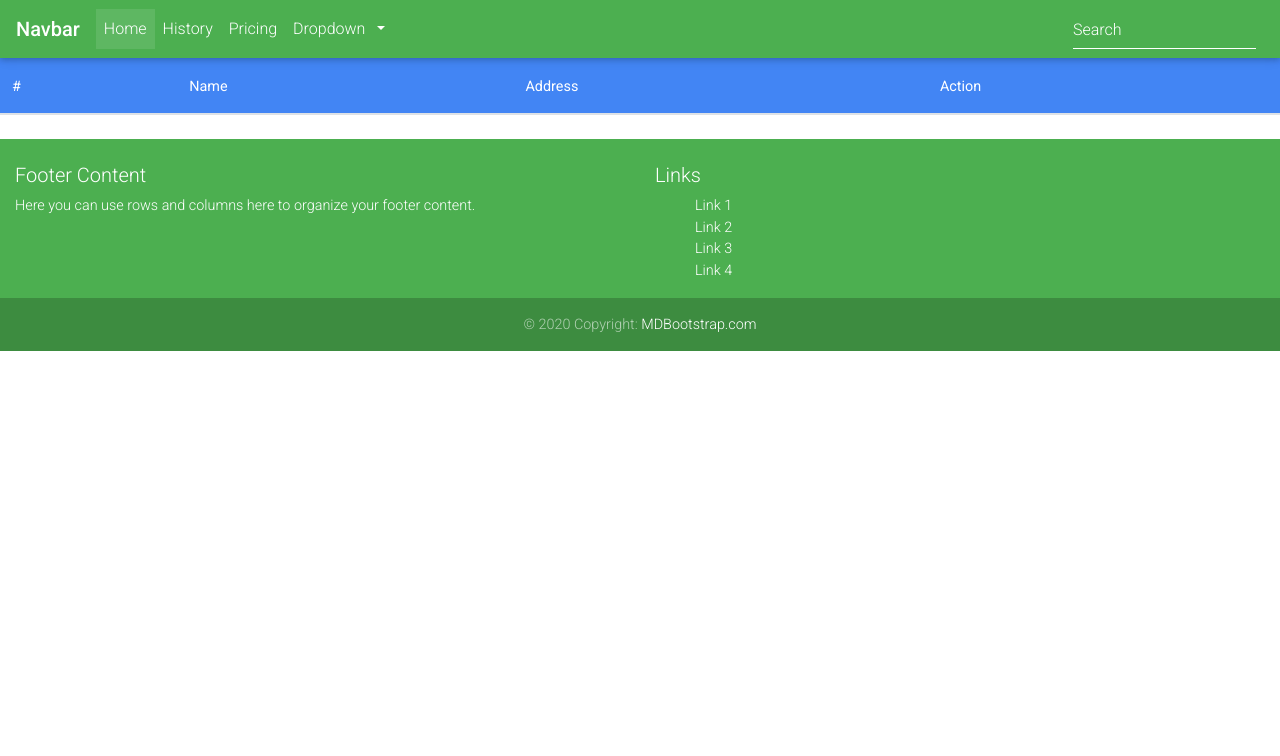
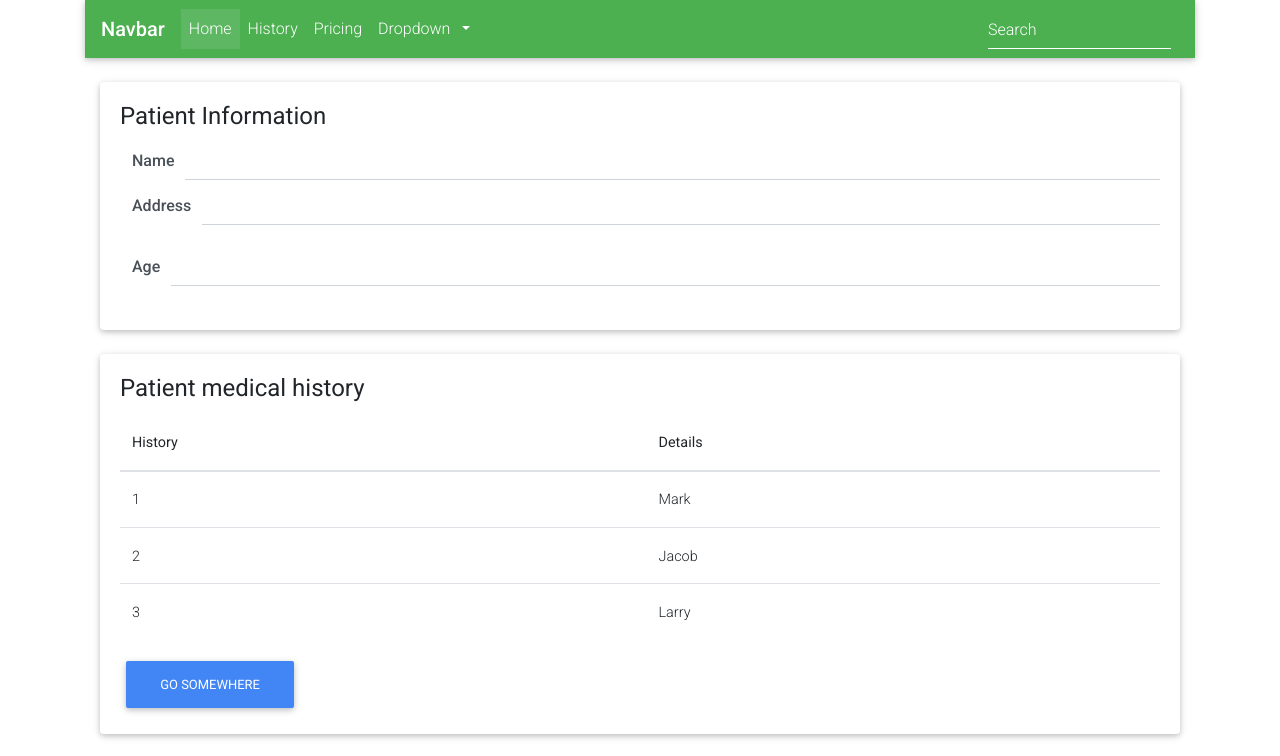
Before and after one commit to mwinamijr/Team-213-A-Front-End, a React (Create React App) app: page /history/1 in a window 1280 px wide. Shown: the top 756 px of the page. Built offline with nearby package versions, Linux system fonts and the light colour scheme; no server answers.

Commit message:
created history detail page

```diff
--- a/src/App.js
+++ b/src/App.js
@@ -1,14 +1,14 @@
 import React from 'react';
 import { BrowserRouter as Router } from 'react-router-dom';
 import Layout from './containers/Layout';
-import History from './containers/History';
+import BaseRouter from './routes'
 
 function App() {
   return (
     <Router>
       <div className="App">
         <Layout>
-          <History />
+          <BaseRouter />
         </Layout>
       </div>
     </Router>
--- a/src/containers/History.js
+++ b/src/containers/History.js
@@ -6,14 +6,14 @@ import HistoryList from '../components/HistoryList';
 
 class History extends Component {
     state = {
-        history: []
+        histories: []
     }
 
     componentDidMount() {
       axios.get('http://127.0.0.1:8000/api/patientHistory/')
       .then(res => {
         this.setState({
-          history: res.data
+          histories: res.data
         });
       })
     }
@@ -31,7 +31,7 @@ class History extends Component {
               </tr>
             </MDBTableHead>
             <MDBTableBody>
-              <HistoryList data={this.state.history} />
+              <HistoryList data={this.state.histories} />
 
             </MDBTableBody>
           </MDBTable>
--- /dev/null
+++ b/src/containers/Historydetail.js
@@ -0,0 +1,80 @@
+import React, { Component } from 'react';
+import axios from 'axios';
+import { MDBCard, MDBCardBody, MDBCardTitle, MDBCardText, MDBBtn,
+  MDBInputGroup, MDBContainer, MDBTable, MDBTableBody, MDBTableHead
+} from "mdbreact";
+
+class HistoryDetail extends Component {
+    state = {
+        history: []
+    }
+
+    componentDidMount() {
+        const historyID = this.props.match.params.historyID;
+      axios.get(`http://127.0.0.1:8000/api/patientHistory/${historyID}`)
+      .then(res => {
+        this.setState({
+          history: res.data
+        });
+        console.log(res.data)
+      })
+    }
+
+    render() {
+        return (
+        <div>
+          <br />
+          <MDBContainer>
+            <MDBCard className="w-100 mb-4">
+            <MDBCardBody>
+            <MDBCardTitle>Patient Information</MDBCardTitle>
+              <MDBInputGroup
+                material containerClassName="mb-2 mt-0" prepend="Name"
+              />
+              <MDBInputGroup
+                material containerClassName="mb-2 mt-0" prepend="Address"
+              />
+              <MDBInputGroup
+                material conta
+                inerClassName="mb-2 mt-0" prepend="Age"
+              />
+              </MDBCardBody>
+            </MDBCard>
+
+            <MDBCard className="w-100">
+              <MDBCardBody>
+                <MDBCardTitle>Patient medical history</MDBCardTitle>
+                <MDBCardText>
+                  <MDBTable>
+                    <MDBTableHead>
+                      <tr>
+                        <th>History</th>
+                        <th>Details</th>
+                      </tr>
+                    </MDBTableHead>
+                    <MDBTableBody>
+                      <tr>
+                        <td>1</td>
+                        <td>Mark</td>
+                      </tr>
+                      <tr>
+                        <td>2</td>
+                        <td>Jacob</td>
+                      </tr>
+                      <tr>
+                        <td>3</td>
+                        <td>Larry</td>
+                      </tr>
+                    </MDBTableBody>
+                  </MDBTable>
+                </MDBCardText>
+                <MDBBtn color="primary">go somewhere</MDBBtn>
+              </MDBCardBody>
+            </MDBCard>
+          </MDBContainer>
+        </div>
+        );
+    }
+}
+
+export default HistoryDetail;
--- a/src/containers/Layout.js
+++ b/src/containers/Layout.js
@@ -1,5 +1,6 @@
 import React from 'react';
 
+import { MDBContainer } from "mdbreact";
 import Navbar from '../components/Navbar';
 import Footer from '../components/Footer';
 
@@ -7,11 +8,13 @@ class Layout extends React.Component {
     render() {
       return (
         <div>
+          <MDBContainer>
             <Navbar />
             <div>
               {this.props.children}
             </div>
             <Footer />
+            </MDBContainer>
         </div>
         );
     }
--- a/src/routes.js
+++ b/src/routes.js
@@ -2,11 +2,12 @@ import React from 'react';
 import {Route} from 'react-router-dom';
 
 import History from './containers/History';
-
+import HistoryDetail from './containers/Historydetail';
 const BaseRouter = () => {
     return(
         <div>
             <Route exact path='/history' component={History} />
+            <Route exact path='/history/:historyID' component={HistoryDetail} />
         </div>
     )
 }
```
